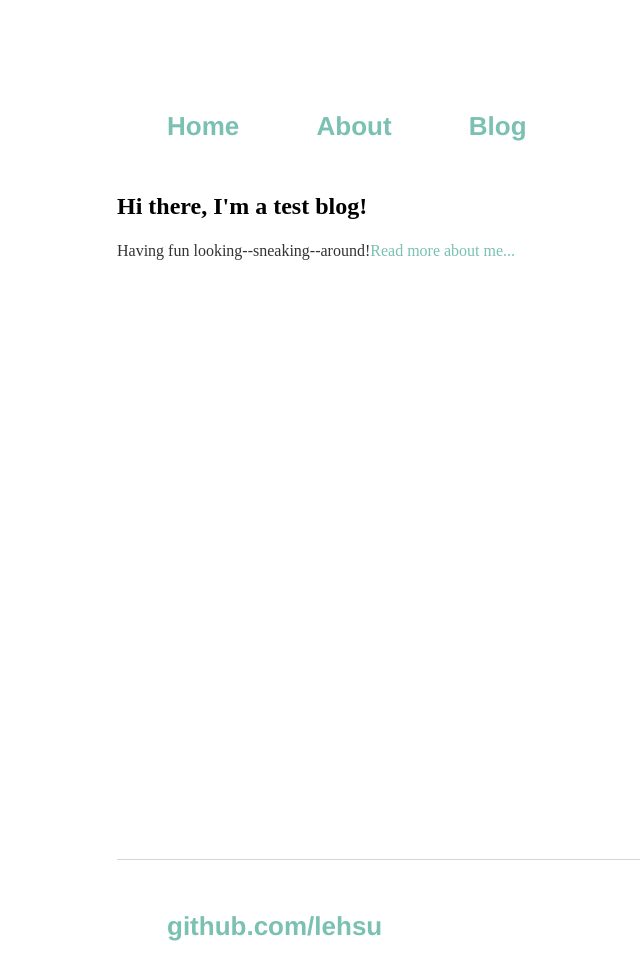
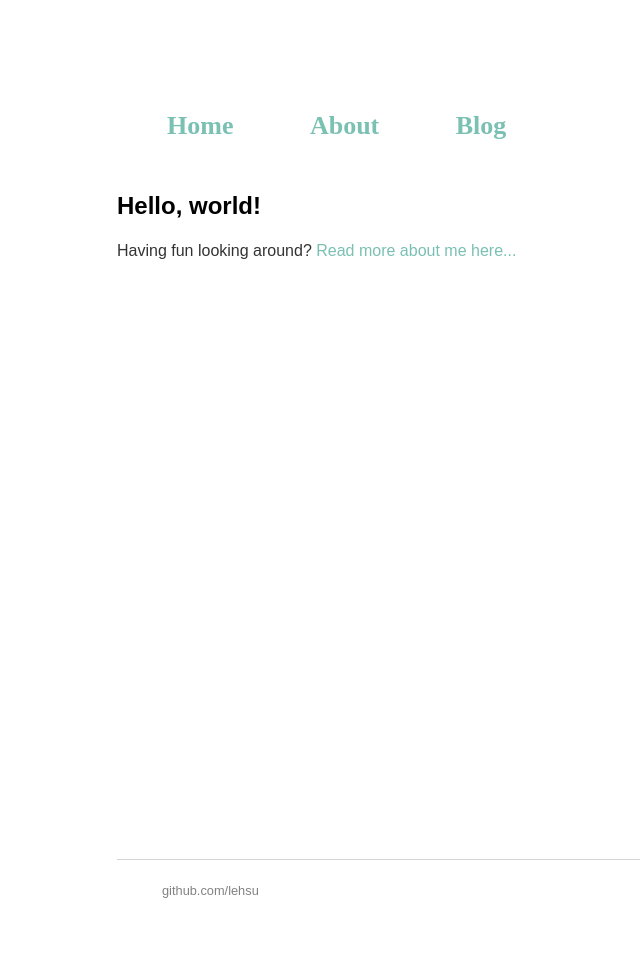
Before and after one commit to lehsu/lehsu.github.io, a Jekyll site: the page built from index.html, in a window 1280 px wide. Shown: the whole page, without its empty margins (75-715 px from the left). Built offline with Jekyll 4.4.1, drawn with Linux system fonts in a browser that asks for light colours; after the commit the page ends 923 px from its top, so only the background shows below that.

Commit message:
fix livereload, fix main.css

```diff
--- a/assets/css/main.css
+++ b/assets/css/main.css
@@ -10,11 +10,11 @@ body {
     margin: auto;
     padding: 60px;
     width: 70%;
-    font-family: 'Karla';
+    font-family: 'Karla', sans-serif;
     font-size: 14 px;
 }
-nav ul, footer ul {
-    font-family: 'Lora', 'Helvetica', 'Arial', 'Sans-Serif';
+nav ul {
+    font-family: 'Lora';
     font-size: 26px;
     padding: 25px;
     list-style: none;
@@ -25,6 +25,13 @@ nav ul li, footer ul li {
     display: inline;
     margin-right: 20px;
     padding: 25px;
+}
+
+footer ul, footer a {
+    font-family: 'Karla', sans-serif;
+    font-size: 14 px;
+    padding: 10px;
+    color: #828282;
 }
 a {
     text-decoration: none;
@@ -45,6 +52,9 @@ p {
     line-height: 1.4em;
     color: #333;
 }
+#date {
+    color: #918971;
+}
 footer {
     border-top: 1px solid #d5d5d5;
     font-size: .8em;
--- a/blog/axom.xml
+++ b/blog/axom.xml
@@ -1,5 +1,5 @@
 ---
-layout: feed
+layout: default
 ---
 <?xml version="1.0" encoding="utf-8"?>
 <feed xmlns="http://www.w3.org/2005/Atom">
--- a/index.html
+++ b/index.html
@@ -3,6 +3,6 @@ layout: default
 title: Blog
 ---
     		<div class="blurb">
-        		<h2>Hi there, I'm a test blog!</h2>
-				<p>Having fun looking--sneaking--around!<a href="/about">Read more about me...</a></p>
+        		<h2>Hello, world!</h2>
+				<p>Having fun looking around? <a href="/about">Read more about me here...</a></p>
     		</div><!-- /.blurb -->
```
Also changed, not shown: Gemfile (added, +32 -0 lines), _posts/2018-11-15-computer-hardware-basics.md (+1 -1 lines), blog/index.html (+9 -8 lines), Gemfile.lock (added).
